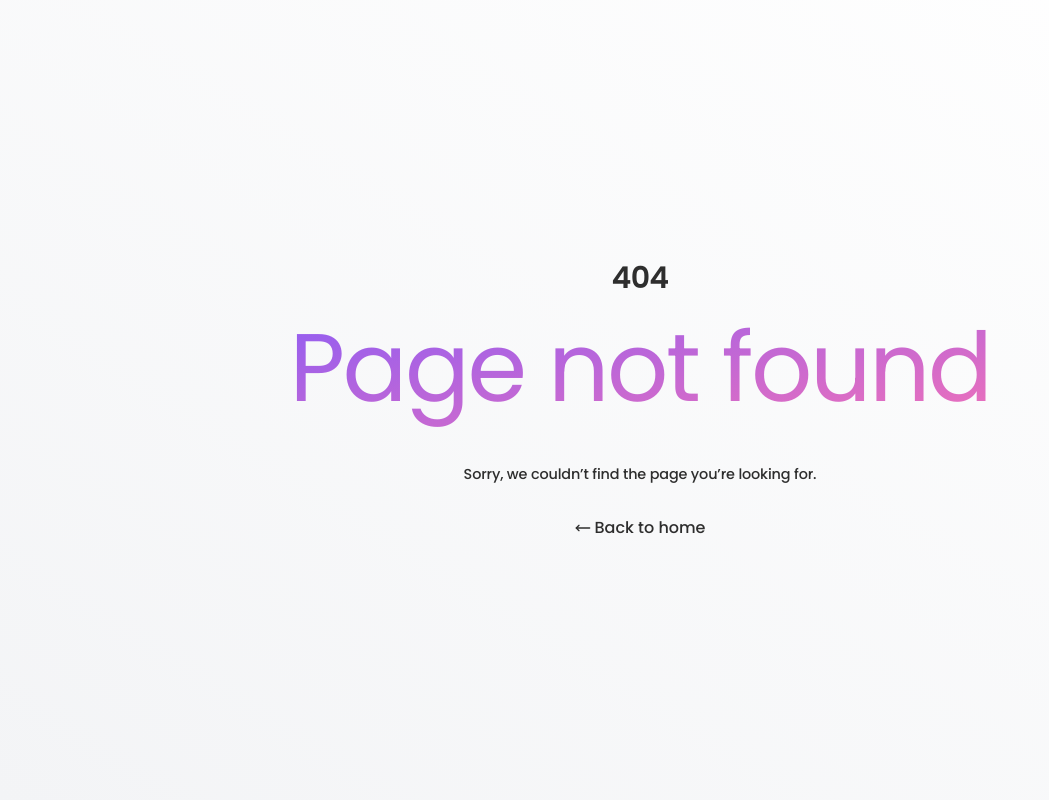
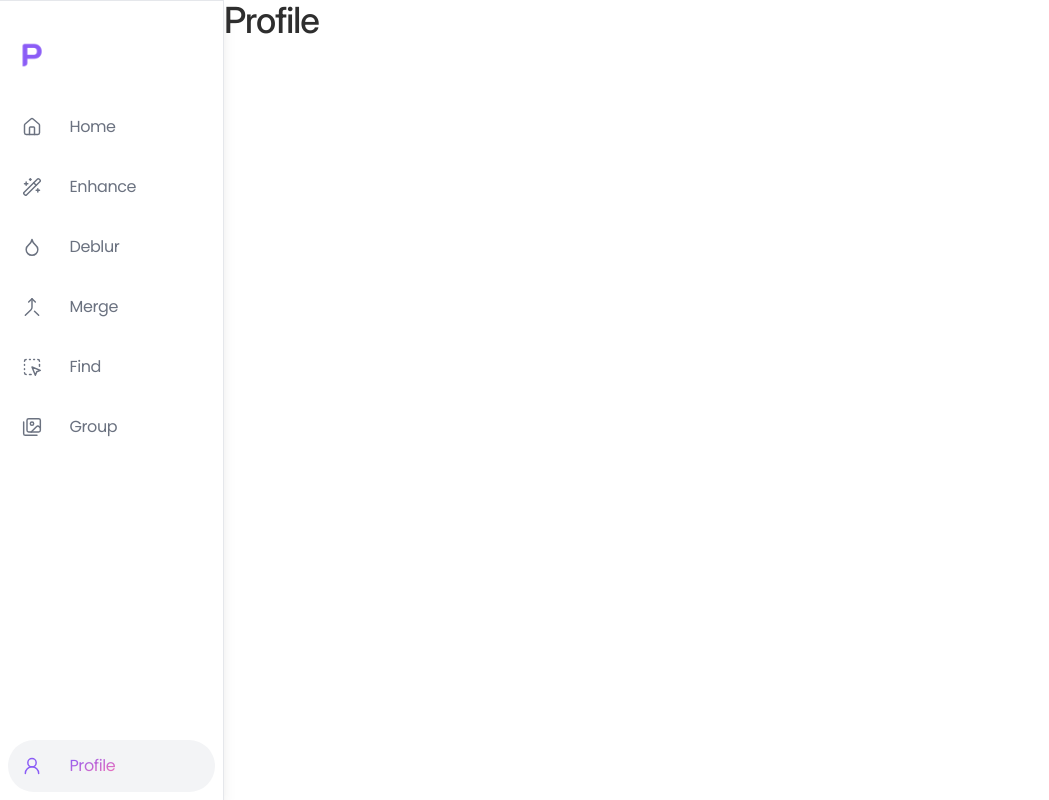
Before and after one commit to sohankancherla/pixolve-web, a Next.js app: page /app/profile in a window 1280 px wide. Before the commit this address had no page. Shown: the whole page, without its empty margins (0-1049 px from the left). Built offline with nearby package versions, Linux system fonts and the light colour scheme.

Commit message:
Add an error page for invalid email confirmation

```diff
--- /dev/null
+++ b/app/app/profile/page.tsx
@@ -0,0 +1,9 @@
+import React from 'react';
+
+export const metadata = {
+  title: 'Profile',
+};
+
+export default function Profile() {
+  return <h1>Profile</h1>;
+}
--- a/app/auth/confirm/route.ts
+++ b/app/auth/confirm/route.ts
@@ -24,10 +24,14 @@ export async function GET(request: NextRequest) {
     if (!error) {
       redirectTo.searchParams.delete('next');
       return NextResponse.redirect(redirectTo);
+    } else {
+      redirectTo.pathname = '/auth/error';
+      redirectTo.searchParams.set('error', error.message);
+      return NextResponse.redirect(redirectTo);
     }
   }
 
-  // return the user to an error page with some instructions
-  redirectTo.pathname = '/error';
+  redirectTo.pathname = '/auth/error';
+  redirectTo.searchParams.set('error', 'Invalid token_hash or type');
   return NextResponse.redirect(redirectTo);
 }
--- /dev/null
+++ b/app/auth/error/page.tsx
@@ -0,0 +1,25 @@
+import React from 'react';
+
+import BackHome from '@/components/back-home';
+
+export default function AuthError({
+  searchParams,
+}: {
+  searchParams: { [key: string]: string | string[] | undefined };
+}) {
+  return (
+    <main className="min-h-screen grid place-items-center py-32 px-8 bg-gradient-to-bl from-[#ffffff] to-[#f3f4f6] dark:from-[#1f1f1f] dark:to-[#121317]">
+      <section className="text-center font-display font-medium">
+        <h1 className="font-display font-normal text-6xl sm:text-7xl lg:text-8xl leading-[1.3] sm:leading-[1.4] lg:leading-[1.5] text-transparent bg-clip-text bg-gradient-to-br from-violet-500 to-pink-400">
+          Error verifying email
+        </h1>
+        <p role="alert" className="mt-6">
+          {searchParams?.error ?? 'Unknown error occurred, please try again'}
+        </p>
+        <div className="mt-8 flex justify-center">
+          <BackHome />
+        </div>
+      </section>
+    </main>
+  );
+}
--- a/app/error/page.tsx
+++ /dev/null
@@ -1,5 +0,0 @@
-import React from 'react';
-
-export default function ErrorPage() {
-  return <p>Sorry, something went wrong</p>;
-}
--- a/components/sidebar-item.tsx
+++ b/components/sidebar-item.tsx
@@ -11,6 +11,7 @@ import {
   Images,
   Merge,
   SquareDashedMousePointer,
+  UserRound,
   WandSparkles,
 } from 'lucide-react';
 
@@ -22,6 +23,7 @@ const icons = {
   images: Images,
   merge: Merge,
   squareDashedMousePointer: SquareDashedMousePointer,
+  userRound: UserRound,
   wandSparkles: WandSparkles,
 };
 
--- a/components/sidebar.tsx
+++ b/components/sidebar.tsx
@@ -5,7 +5,7 @@ import Link from 'next/link';
 
 import SidebarItem from '@/components/sidebar-item';
 
-const navItems = [
+const navItemsTop = [
   { name: 'Home', href: '/app', icon: 'home' },
   { name: 'Enhance', href: '/app/enhance', icon: 'wandSparkles' },
   { name: 'Deblur', href: '/app/deblur', icon: 'droplet' },
@@ -14,13 +14,17 @@ const navItems = [
   { name: 'Group', href: '/app/group', icon: 'images' },
 ];
 
+const navItemsBottom = [
+  { name: 'Profile', href: '/app/profile', icon: 'userRound' },
+];
+
 export default function Sidebar() {
   return (
     <nav
       className="flex small:block fixed bottom-0 right-0 left-0 sm:static sm:min-h-screen sm:w-16 lg:hover:w-56 lg:overflow-x-hidden p-2 border-t sm:border-r border-gray-200 dark:border-gray-800 shadow-lg dark:shadow-black transition-all duration-500 ease-in-out motion-reduce:transition-none group/nav"
       aria-label="Main Navigation"
     >
-      <section className="flex flex-col w-full">
+      <section className="flex flex-col h-full w-full">
         <Link
           href="/app"
           className="hidden sm:block my-8"
@@ -34,13 +38,22 @@ export default function Sidebar() {
             className="mx-[9.5px]"
           />
         </Link>
+        <div className="flex sm:flex-col h-full w-full sm:justify-between gap-2 justify-center">
           <ul className="cursor-pointer flex justify-around sm:flex-col gap-2">
-          {navItems.map((item) => (
+            {navItemsTop.map((item) => (
               <SidebarItem key={item.name} href={item.href} icon={item.icon}>
                 {item.name}
               </SidebarItem>
             ))}
           </ul>
+          <ul className="cursor-pointer flex justify-around sm:flex-col gap-2">
+            {navItemsBottom.map((item) => (
+              <SidebarItem key={item.name} href={item.href} icon={item.icon}>
+                {item.name}
+              </SidebarItem>
+            ))}
+          </ul>
+        </div>
       </section>
     </nav>
   );
```
Lines whose indentation alone changed are shown as unchanged.
